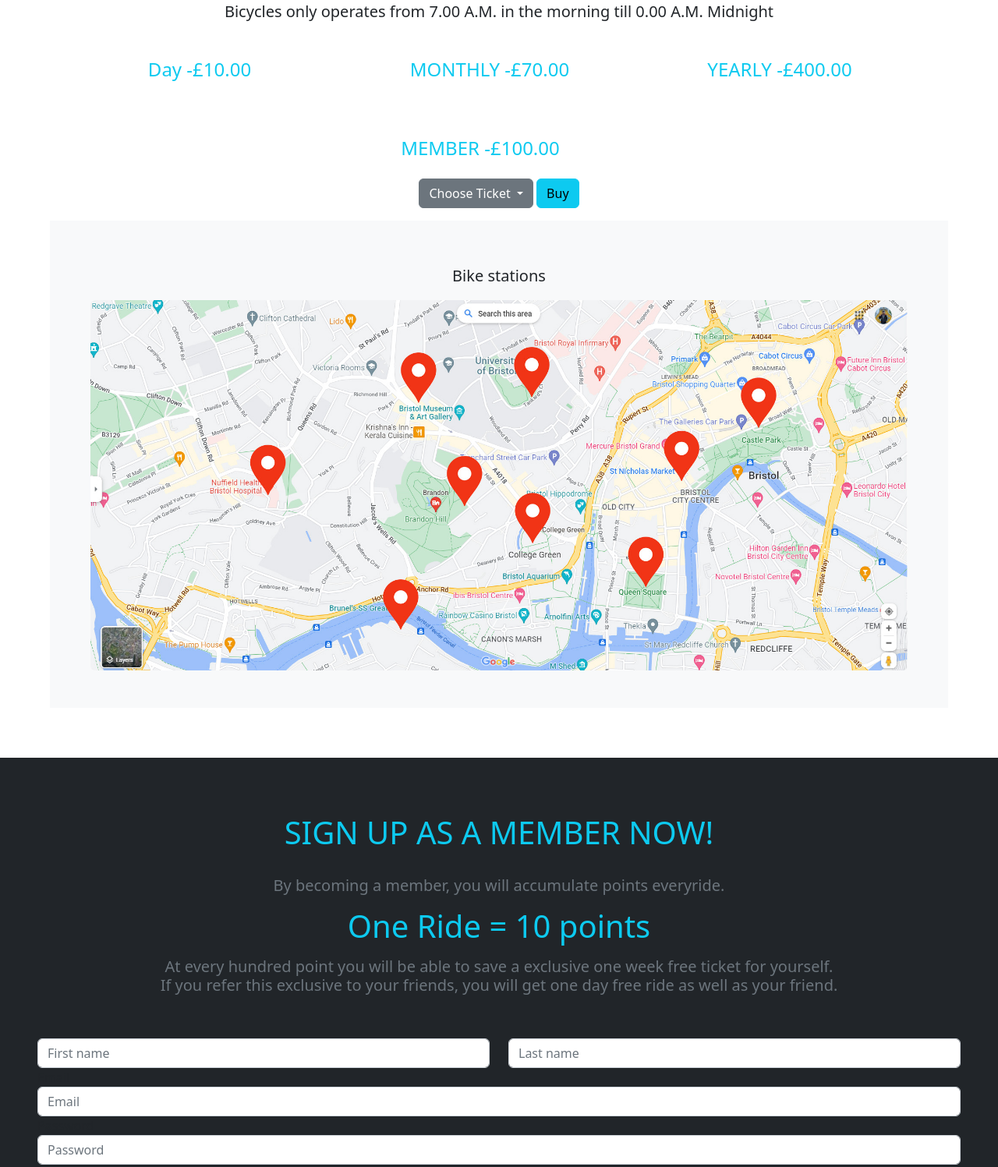
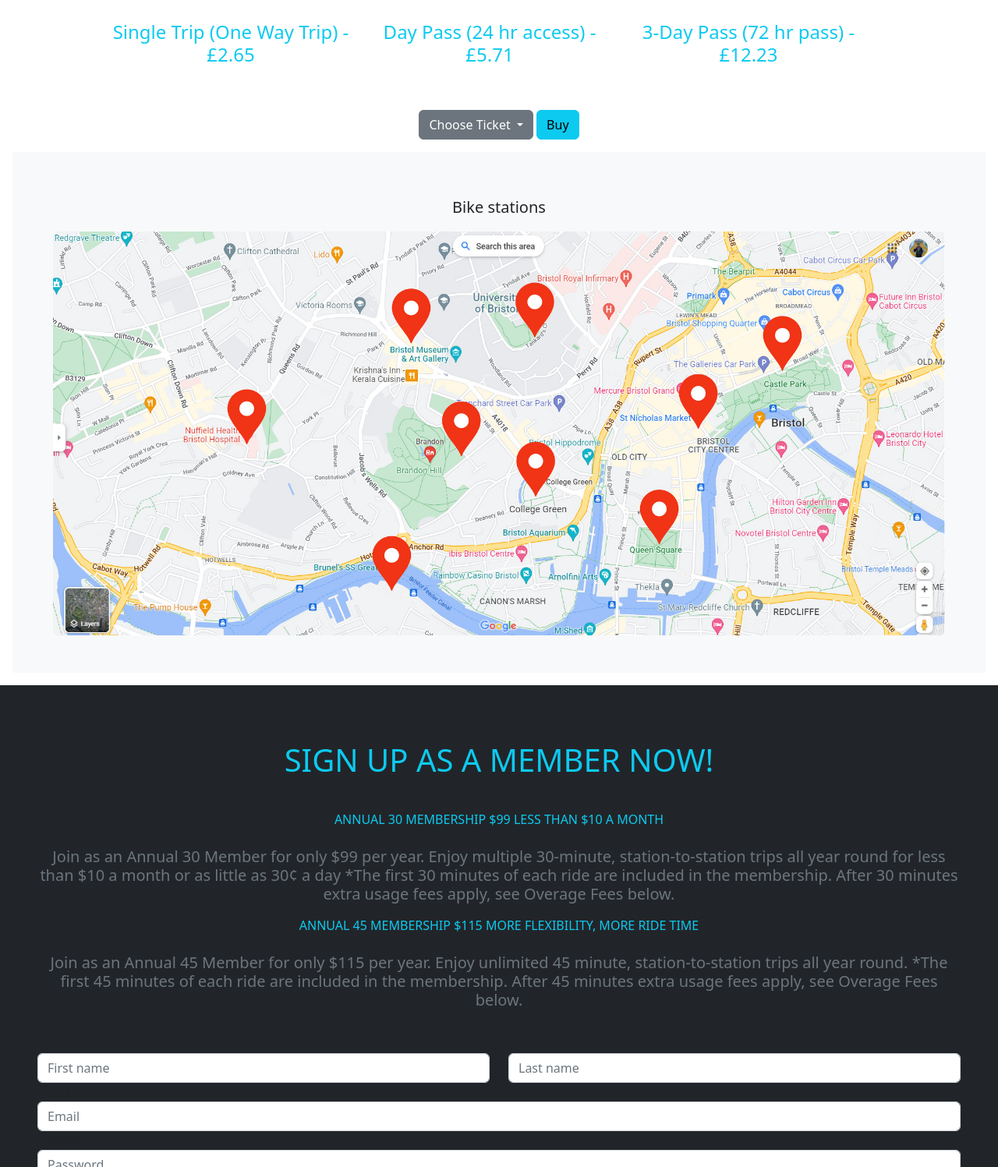
Before and after one commit to Cheamjy/bike, a plain HTML site: page Index.html in a window 1280 px wide. Shown: the part 1479-2976 px from the top of the page at 78% size. Drawn offline with nearby package versions, Linux system fonts and the light colour scheme.

Commit message:
Update Index.html

```diff
--- a/Index.html
+++ b/Index.html
@@ -72,33 +72,25 @@
   </div>
 
 
-  <div class="Ticket overflow-hidden p-3 p-md-5 text-center ">
+  <div class="Ticket overflow-hidden  text-center ">
 
     <h1 class="display-4 fw-normal"> Flywheels Pass </h1>
     <h6 class="lead">Bicycles only operates from 7.00 A.M. in the morning till 0.00 A.M. Midnight</h6>
 
     <div class="container">
-      <div class=" row mt-5  text-info ">
+      <div class=" row m-5  text-info ">
 
         <div class="row">
           <div class="col-sm">
-            <h4>Day -£10.00</h4>
+            <h4>Single Trip (One Way Trip) - £2.65</h4>
           </div>
           <div class="col-sm">
-            <h4>MONTHLY -£70.00</h4>
+            <h4>Day Pass (24 hr access) - £5.71</h4>
           </div>
           <div class="col-sm">
-            <h4>YEARLY -£400.00</h4>
+            <h4>3-Day Pass (72 hr pass) - £12.23</h4>
           </div>
         </div>
-
-        <div class=" row  p-3 mt-5  pl-2 text-info ">
-
-          <div class="row">
-            <div class="col-sm">
-              <h4>MEMBER -£100.00</h4>
-            </div>
-          </div>
 
         </div>
 
@@ -133,12 +125,17 @@
   <div class="position-relative overflow-hidden p-3 p-md-5  bg-dark">
 
     <p class="h1 text-center text-info py-4">SIGN UP AS A MEMBER NOW!</p>
-    <h6 class="lead text-center text-secondary">By becoming a member, you will accumulate points everyride. </h6>
-    <p class="h1 6-center text-info text-center py-2">One Ride = 10 points</p>
-    <h6 class="lead text-center text-secondary pb-5"> At every hundred point you will be able to save a exclusive one
-      week free ticket for yourself.
-      <br>
-      If you refer this exclusive to your friends, you will get one day free ride as well as your friend.
+    <p class="h5-center text-info text-center py-2">ANNUAL 30 MEMBERSHIP $99
+      LESS THAN $10 A MONTH</p>
+    <h6 class="lead text-center text-secondary">Join as an Annual 30 Member for only $99 per year. Enjoy multiple 30-minute, station-to-station trips all year round for less than $10 a month or as little as 30¢ a day
+
+      *The first 30 minutes of each ride are included in the membership. After 30 minutes extra usage fees apply, see Overage Fees below.  </h6>
+    <p class="h5-center text-info text-center py-2">ANNUAL 45 MEMBERSHIP $115
+      MORE FLEXIBILITY, MORE RIDE TIME</p>
+    <h6 class="lead text-center text-secondary pb-5"> Join as an Annual 45 Member for only $115 per year. Enjoy unlimited 45 minute, station-to-station trips all year round.
+
+      *The first 45 minutes of each ride are included in the membership. After 45 minutes extra usage fees apply, see Overage Fees below.
+      </h6>
     </h6>
 
 
@@ -164,6 +161,17 @@
           <input type="Password" class="form-control" id="formGroupExampleInput2" placeholder="Password">
         </div>
       </form>
+
+      <div class="dropdown mt-3">
+        <button class="btn btn-secondary dropdown-toggle" type="button" id="dropdownMenu2" data-toggle="dropdown"
+          aria-haspopup="true" aria-expanded="false">
+          Choose Ticket
+        </button>
+        <div class="dropdown-menu justify-content-center " aria-labelledby="dropdownMenu2">
+          <button class="dropdown-item" type="button">Annual 30</button>
+          <button class="dropdown-item" type="button">Annual 45</button>
+        </div>
+
       <div class="form-check text-secondary mt-3">
         <input class="form-check-input" type="checkbox" value="" id="flexCheckDefault">
         <label class="form-check-label" for="flexCheckDefault">
```
